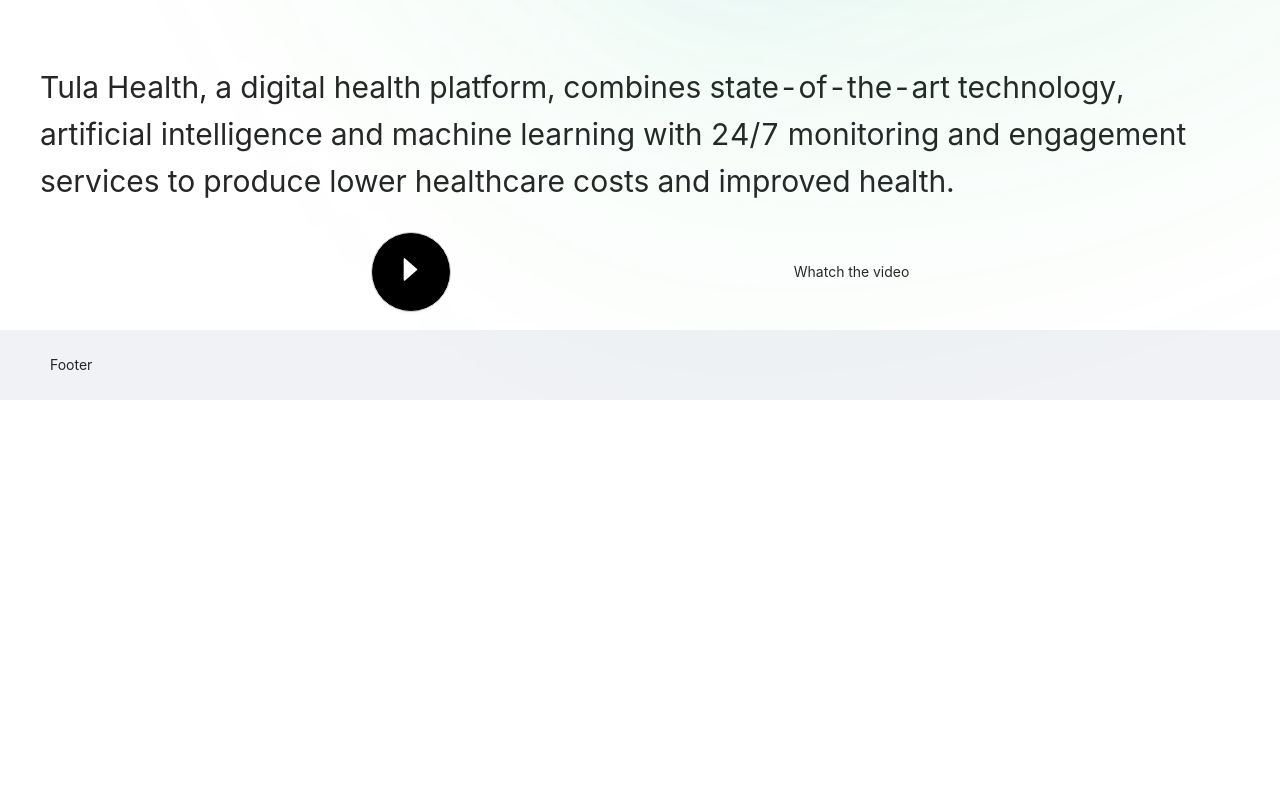
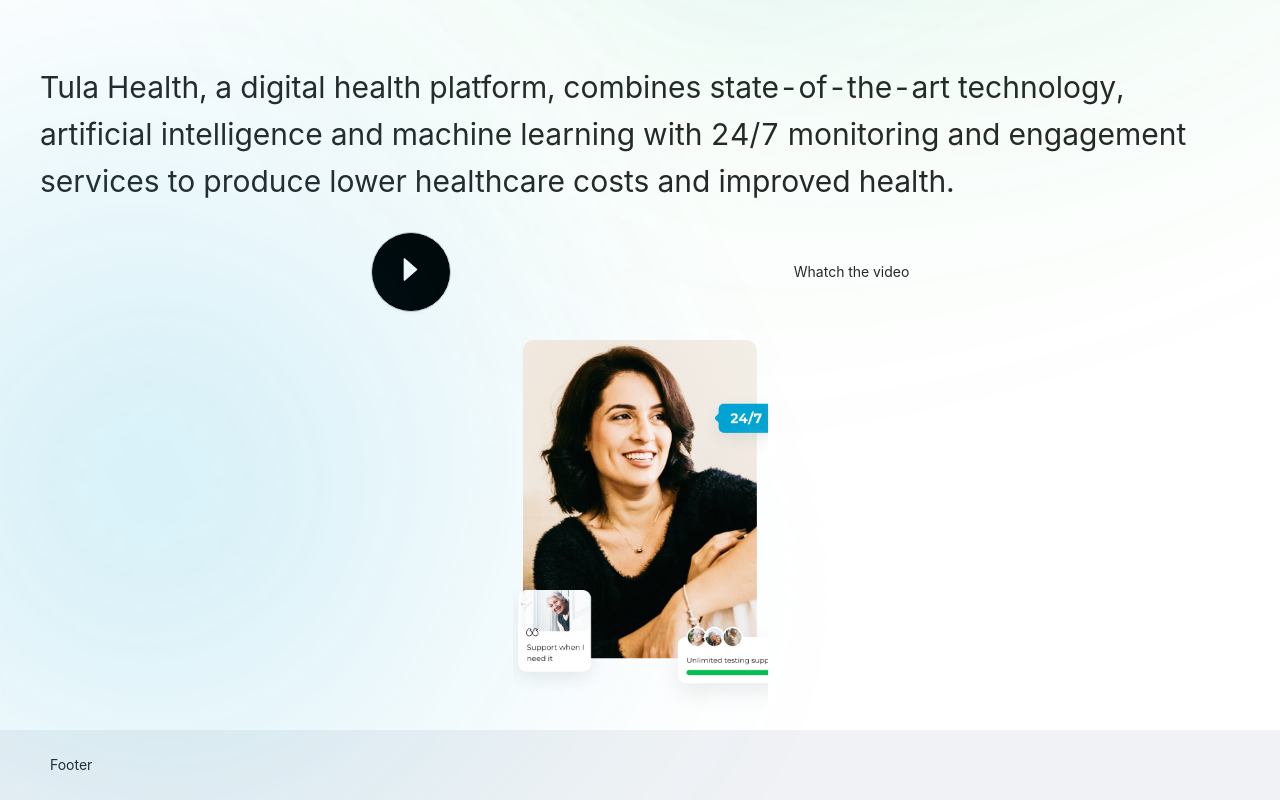
Before and after one commit to zagliadov/health, a React (Create React App) app: page / in a window 1280 px wide. Shown: the part 956-1756 px from the top of the page. Before the commit the page ends 1356 px from the top, so only its background shows below. Built offline with nearby package versions, Linux system fonts and the light colour scheme.

Commit message:
how it works page added picture and shadow

```diff
--- a/src/components/App/App.tsx
+++ b/src/components/App/App.tsx
@@ -8,6 +8,7 @@
 import styled from 'styled-components';
 import { ExtraSmallMenu } from '../Header/Menu/ExtraSmallMenu/ExtraSmallMenu';
 import { RootState, useAppSelector } from "../../features/app/store";
+import { HowItWorksImage } from '../HowItWorksImage/HowItWorksImage';
 
 const { Header, Footer, Content } = Layout;
 
@@ -46,6 +47,7 @@
           </FrontPageWrapper>
         }
         <HowItWorks />
+        <HowItWorksImage />
 
 
       </Content>
--- a/src/components/FrontPage/FrontPage.tsx
+++ b/src/components/FrontPage/FrontPage.tsx
@@ -1,9 +1,6 @@
 import { FC } from "react";
 import styled from "styled-components";
-import secondPic from "../../img/secondPic.png";
-import watchTheMember from '../../img/watchTheMember.png';
-import { CaretRightOutlined } from "@ant-design/icons";
-import { Row, Col, Typography, Button, Divider } from "antd";
+import { Row, Typography, Button } from "antd";
 
 
 const { Title, Text } = Typography;
--- a/src/components/HowItWorks/HowItWorks.tsx
+++ b/src/components/HowItWorks/HowItWorks.tsx
@@ -1,21 +1,9 @@
 import { FC } from 'react';
 import styled from 'styled-components';
 import { Row, Typography, Button } from 'antd';
-import secondPic from '../../img/secondPic.png';
 import { CaretRightOutlined } from "@ant-design/icons";
 
 const { Title, Text } = Typography;
-
-const ImageWrapper = styled.div`
-  width: 100%;
-  height: 60%;
-  position: relative;
-  z-index: 2;
-  background: url(${secondPic});
-  background-position: center center;
-  background-size: contain;
-  background-repeat: no-repeat;
-`;
 
 const Wrapper = styled(Row)`
   display: flex;
@@ -37,6 +25,7 @@
   font-weight: bold;
   line-height: 120%;
 `;
+
 const ModifiedText = styled(Text)`
   display: flex;
   font-style: normal;
--- /dev/null
+++ b/src/components/HowItWorksImage/HowItWorksImage.tsx
@@ -0,0 +1,48 @@
+import { FC } from 'react';
+import styled from 'styled-components';
+import { Row } from 'antd';
+import secondPic from '../../img/secondPic.png';
+
+const Wrapper = styled(Row)`
+  display: flex;
+  height: 50vh;
+  display: flex;
+  position: relative;
+  flex-direction: column;
+  justify-content: space-around;
+  align-items: center;
+  padding: 10px;
+  width: 100%;
+`;
+const ImageWrapper = styled.div`
+  width: 100%;
+  height: 100%;
+  position: relative;
+  z-index: 2;
+  background: url(${secondPic});
+  background-position: center center;
+  background-size: contain;
+  background-repeat: no-repeat;
+`;
+
+const Shadow = styled.div`
+  width: 300px;
+  height: 300px;
+  position: absolute;
+  z-index: 1;
+  left: 0px;
+  top: 0px;
+  background: #00A3D2;
+  opacity: 0.7;
+  filter: blur(200px);
+  transform: rotate(-25.73deg);
+`;
+export const HowItWorksImage: FC = () => {
+
+    return (
+        <Wrapper>
+            <ImageWrapper />
+            <Shadow />
+        </Wrapper>
+    );
+}
--- a/src/components/Member/Member.tsx
+++ b/src/components/Member/Member.tsx
@@ -69,6 +69,7 @@
   font-size: 33px;
   color: #ffffff;
 `;
+
 const Shadow = styled.div`
   width: 400px;
   height: 400px;
```
